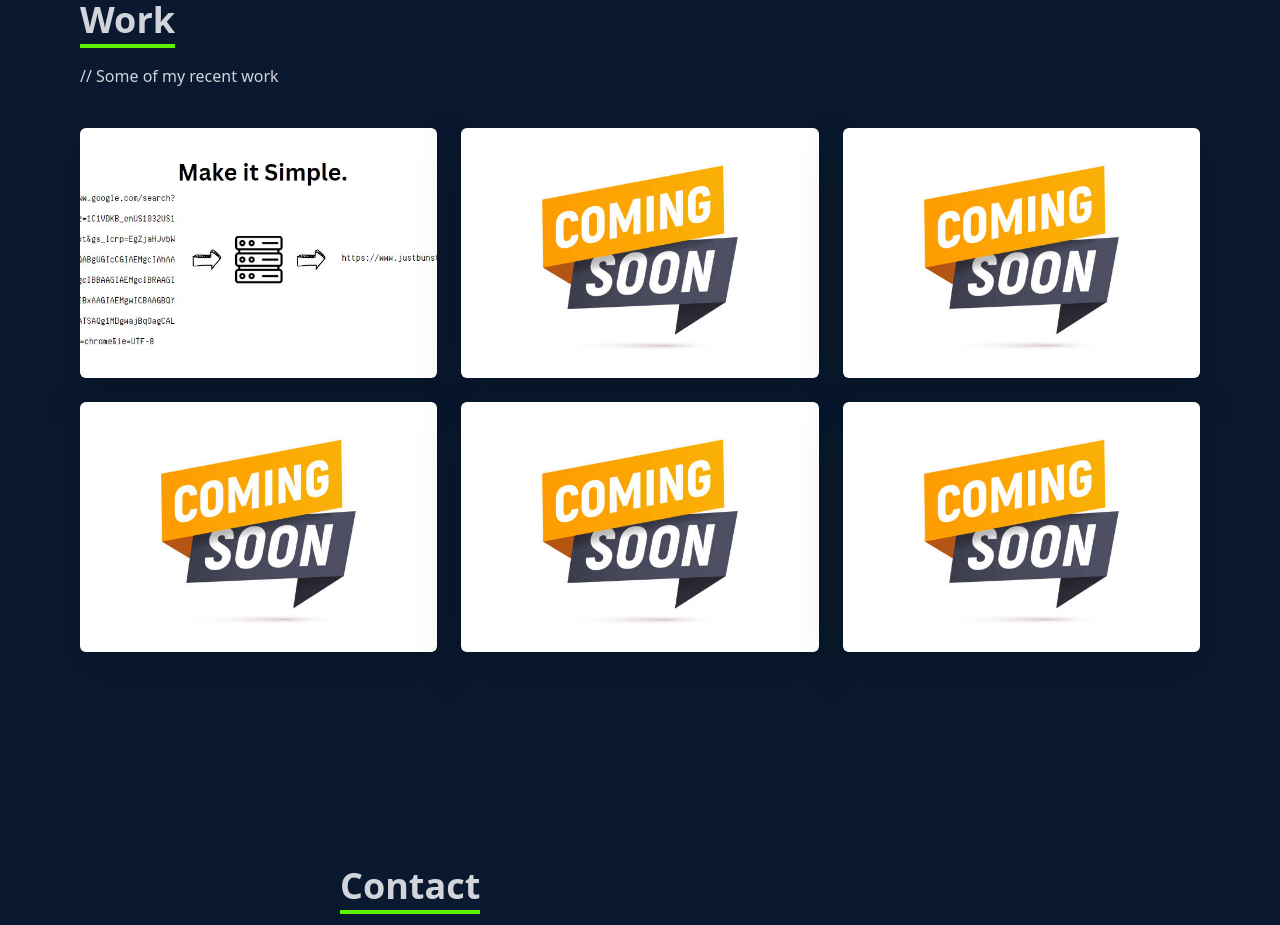
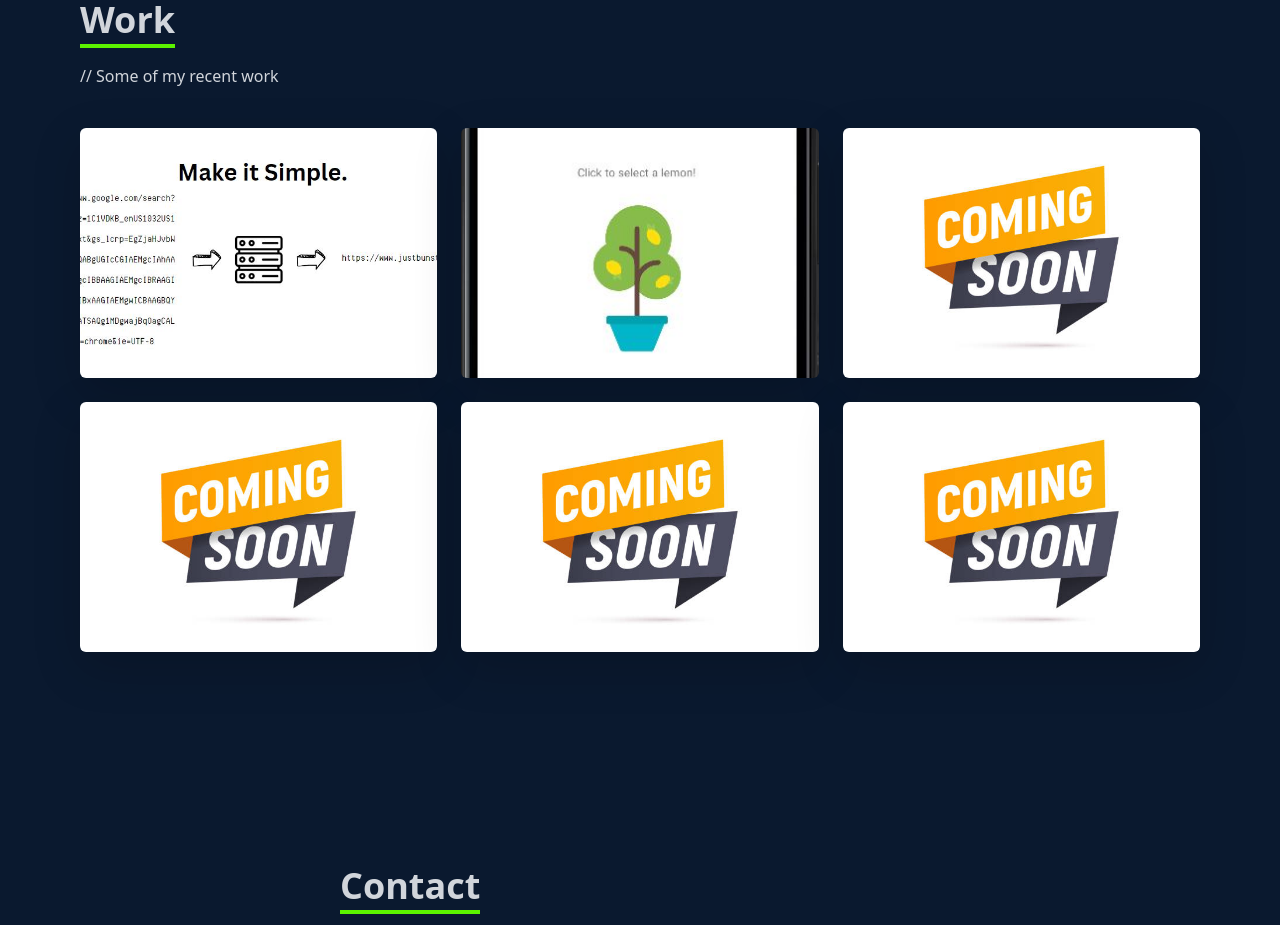
Before and after one commit to mbunalski/portfolio, a React (Create React App) app in the folder portfolio/: page / in a window 1280 px wide. Shown: the part 2400-3325 px from the top of the page. Built offline with nearby package versions, Linux system fonts and the light colour scheme.

Commit message:
changed for lemonade tutorial

```diff
--- a/portfolio/src/components/Work.jsx
+++ b/portfolio/src/components/Work.jsx
@@ -2,6 +2,7 @@ import React from 'react'
 import Empty from '../assets/suchempty.jpg'
 import ComingSoon from '../assets/comingsoon.jpg'
 import URLShortener from '../assets/urlshortener.jpg'
+import Lemonade from '../assets/lemonade.jpg'
 
 
 const Work = () => {
@@ -41,19 +42,19 @@ const Work = () => {
                 </div>
 
                 {/*Grid Item*/}
-                <div style={{backgroundImage: `url(${ComingSoon})`}}
+                <div style={{backgroundImage: `url(${Lemonade})`}}
                  className='parent shadow-lg shadow-[#040c16] group container rounded-md flex justify-center items-center mx-auto content-div'>
 
                 {/*hover efects*/}
                     <div className='child'>
                         <span clasName='text-2xl font-bold text-white tracking-wider'>
-                            TBD
+                            Lemonade App (Android Tutorial)
                         </span>
                         <div className='pt-8 text-center'>
-                            <a href="/">
+                            <a href="https://developer.android.com/courses/android-basics-kotlin/unit-1">
                                 <button className='text-center round-leg px-4 py-3 m-2 bg-white text-gray-700 font-bold text-lg'>Demo</button>
                             </a>
-                            <a href="/">
+                            <a href="https://github.com/mbunalski/mobilecourse/tree/main/Lemonade">
                                 <button className='text-center round-leg px-4 py-3 m-2 bg-white text-gray-700 font-bold text-lg'>Code</button>
                             </a>
 
```
Also changed, not shown: portfolio/src/assets/lemonade.jpg (added).
